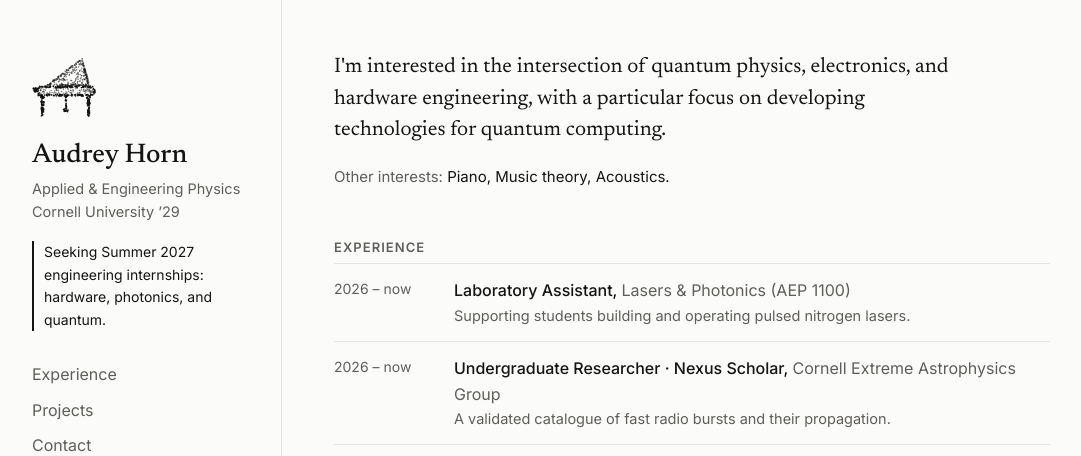
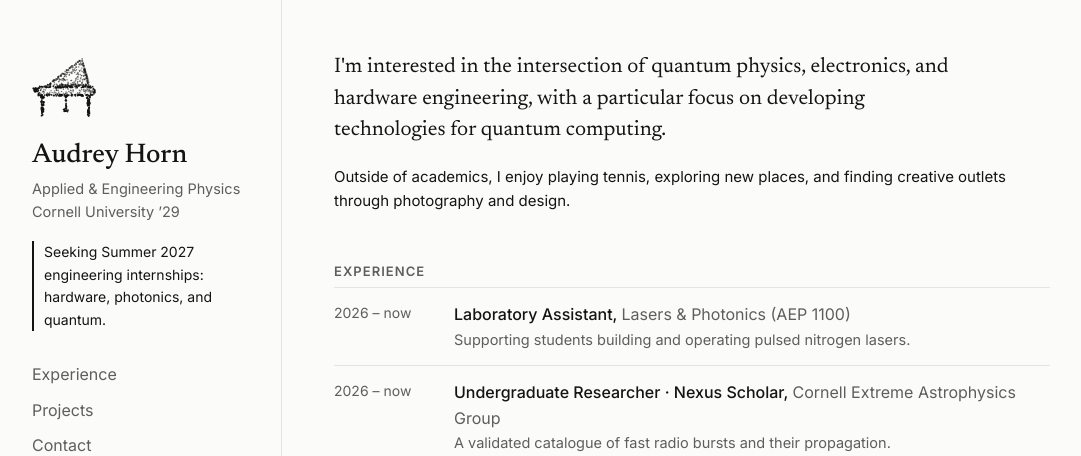
Before and after one commit to audreywh/audreywh.github.io, a plain HTML site: page index.html in a window 1280 px wide. Shown: the top 456 px of the page, without its empty margins (58-1139 px from the left). Drawn offline with Linux system fonts and the light colour scheme.

Commit message:
Add files via upload

```diff
--- a/index.html
+++ b/index.html
@@ -41,7 +41,7 @@
 
     <main id="main" class="main" tabindex="-1">
       <p class="lede">I'm interested in the intersection of quantum physics, electronics, and hardware engineering, with a particular focus on developing technologies for quantum computing.</p>
-      <p class="interests"><span>Other interests:</span> Piano, Music theory, Acoustics.</p>
+      <p class="interests">Outside of academics, I enjoy playing tennis, exploring new places, and finding creative outlets through photography and design.</p>
 
       <section class="sec" id="experience" aria-labelledby="experience-h">
         <h2 id="experience-h">Experience</h2>
```
